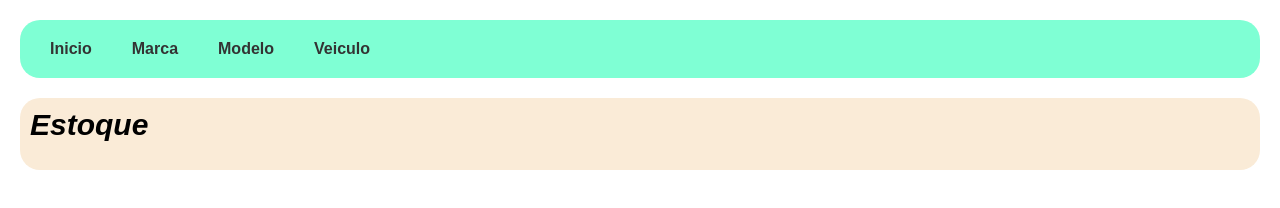
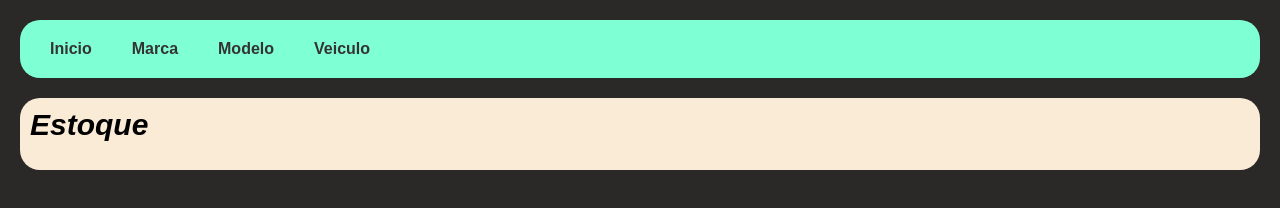
Before and after one commit to rodrgocorrea/projeto-mini-loja-carros, a plain HTML site: page index.html in a window 1280 px wide. Drawn offline with Linux system fonts and the light colour scheme; files that its build step writes are made by us from their sources; files whose address does not match are found by name.

Commit message:
alterado cor body nos css

```diff
--- a/cadastrarMarca.css
+++ b/cadastrarMarca.css
@@ -2,6 +2,9 @@
   margin: 0;
   padding: 0;
   font-family: Arial, Helvetica, sans-serif;
+}
+body{
+  background-color: rgb(43, 40, 40);
 }
 .menu {
   margin: 20px;
--- a/cadastrarModelo.css
+++ b/cadastrarModelo.css
@@ -2,6 +2,9 @@
   margin: 0;
   padding: 0;
   font-family: Arial, Helvetica, sans-serif;
+}
+body{
+  background-color: rgb(43, 40, 40);
 }
 .menu {
   margin: 20px;
--- a/cadastrarVeiculo.css
+++ b/cadastrarVeiculo.css
@@ -2,6 +2,9 @@
   margin: 0;
   padding: 0;
   font-family: Arial, Helvetica, sans-serif;
+}
+body{
+  background-color: rgb(43, 40, 40);
 }
 .menu {
   margin: 20px;
--- a/index.css
+++ b/index.css
@@ -2,6 +2,10 @@
   margin: 0;
   padding: 0;
   font-family: Arial, Helvetica, sans-serif;
+
+}
+body{
+  background-color: rgb(43, 40, 40);
 }
 .menu {
   margin: 20px;
```
